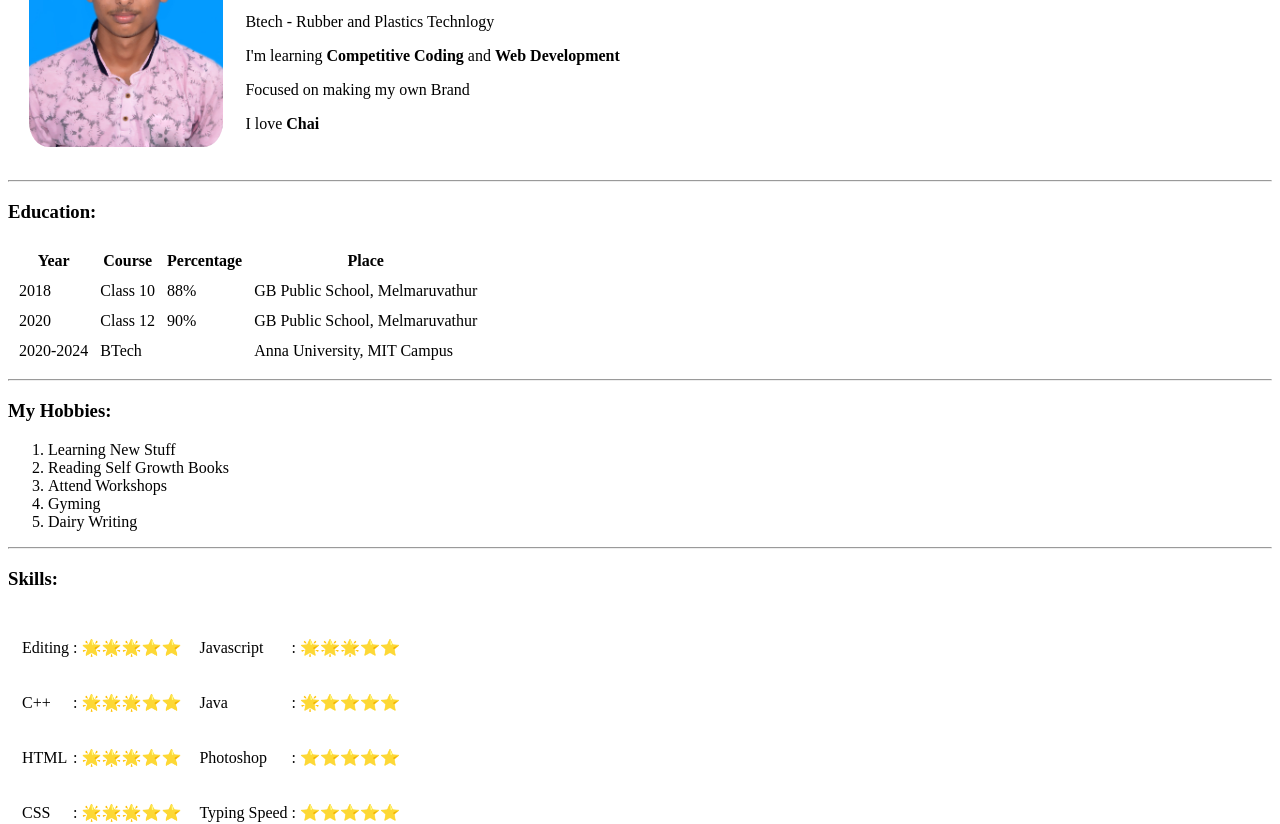
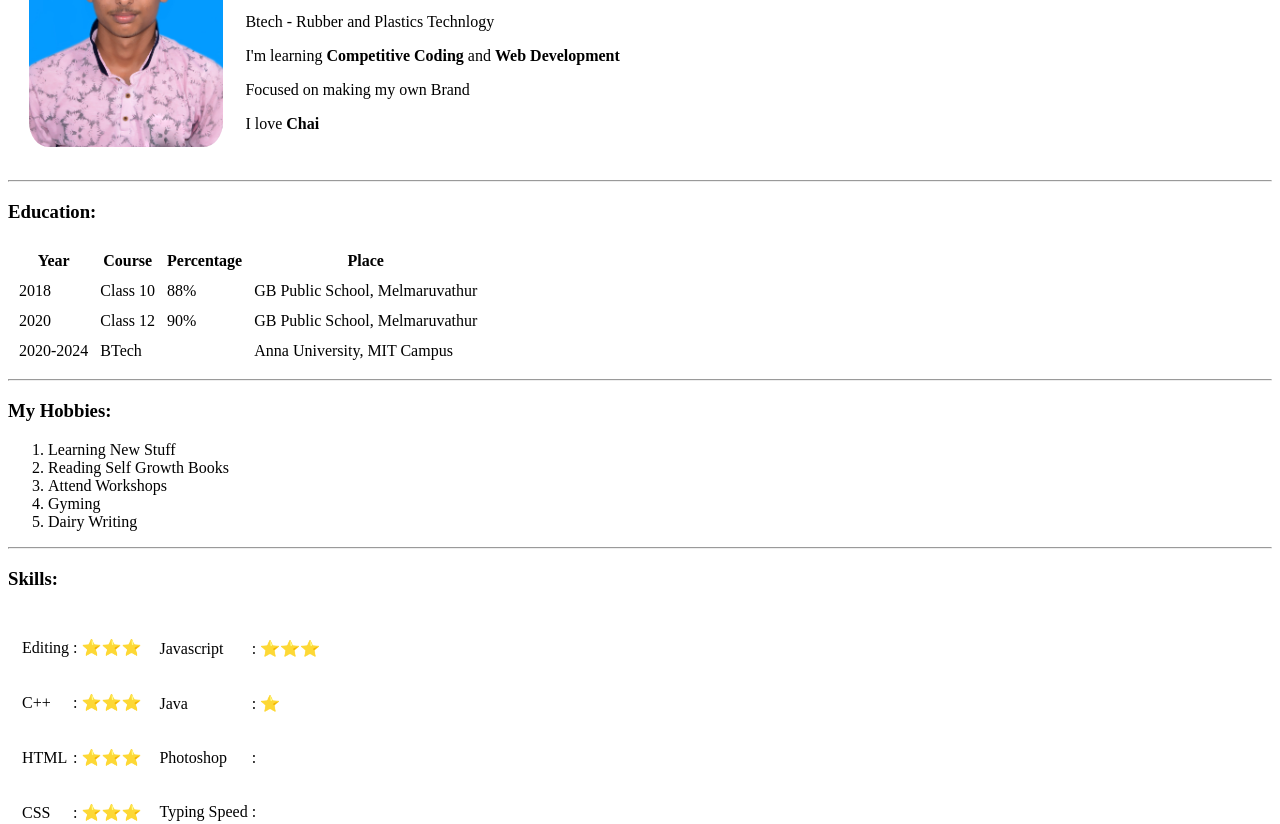
Before and after one commit to SurendarSingh/CV, a plain HTML site: page index.html in a window 1280 px wide. Shown: the part 132-956 px from the top of the page. Drawn offline with Linux system fonts and the light colour scheme.

Commit message:
Update index.html

```diff
--- a/index.html
+++ b/index.html
@@ -68,19 +68,19 @@
                 <table>
                 <tr>
                 <td><p>Editing</p></td>
-                <td><p>: 🌟🌟🌟⭐⭐</p></td>
+                <td><p>: ⭐⭐⭐</p></td>
             </tr>
             <tr>
                 <td><p>C++</p></td>
-                <td><p>: 🌟🌟🌟⭐⭐</p></td>
+                <td><p>: ⭐⭐⭐</p></td>
             </tr>
             <tr>
                 <td><p>HTML</p></td>
-                <td><p>: 🌟🌟🌟⭐⭐</p></td>
+                <td><p>: ⭐⭐⭐</p></td>
             </tr>
             <tr>
                 <td><p>CSS</p></td>
-                <td><p>: 🌟🌟🌟⭐⭐</p></td>
+                <td><p>: ⭐⭐⭐</p></td>
             </tr>
         </table>
             </td>
@@ -88,19 +88,19 @@
             <table>
             <tr>
                 <td><p>Javascript</p></td>
-                <td><p>: 🌟🌟🌟⭐⭐</p></td>
+                <td><p>: ⭐⭐⭐</p></td>
             </tr>
             <tr>
                 <td><p>Java</p></td>
-                <td><p>: 🌟⭐⭐⭐⭐</p></td>
+                <td><p>: ⭐</p></td>
             </tr>
             <tr>
                 <td><p>Photoshop</p></td>
-                <td><p>: ⭐⭐⭐⭐⭐</p></td>
+                <td><p>: </p></td>
             </tr>
             <tr>
                 <td><p>Typing Speed</p></td>
-                <td><p>: ⭐⭐⭐⭐⭐</p></td>
+                <td><p>: </p></td>
             </tr>
         </table>
             </td>
```
